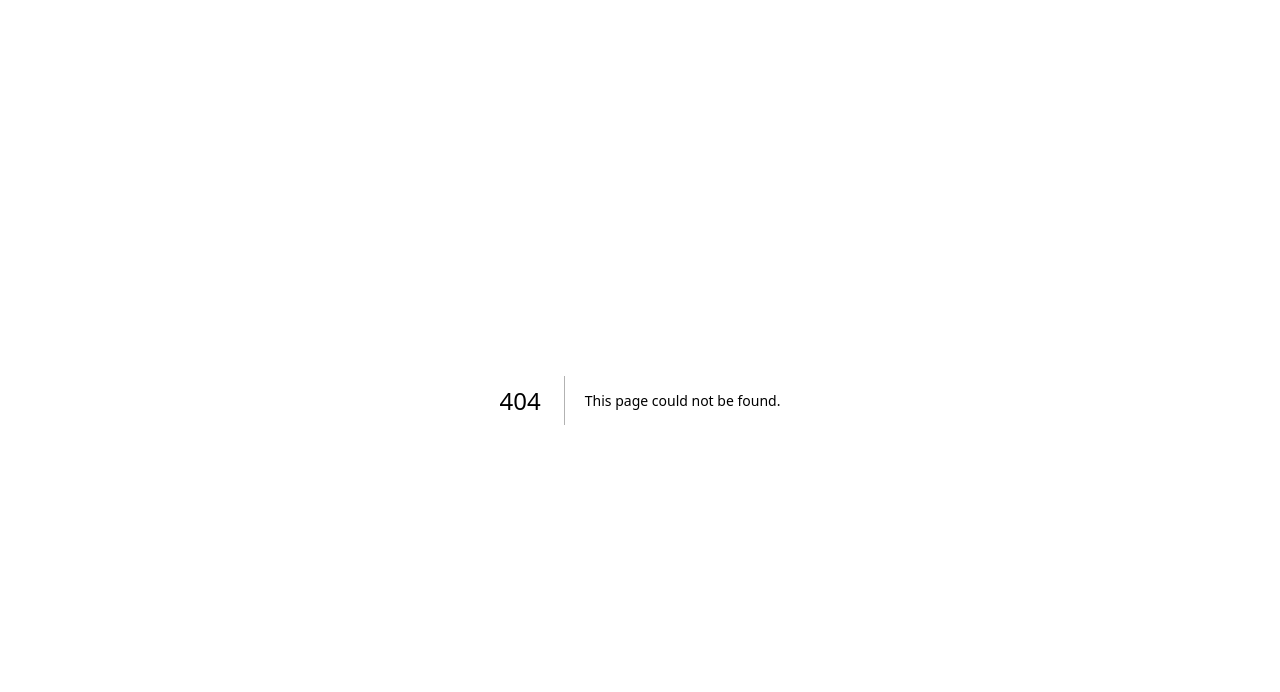
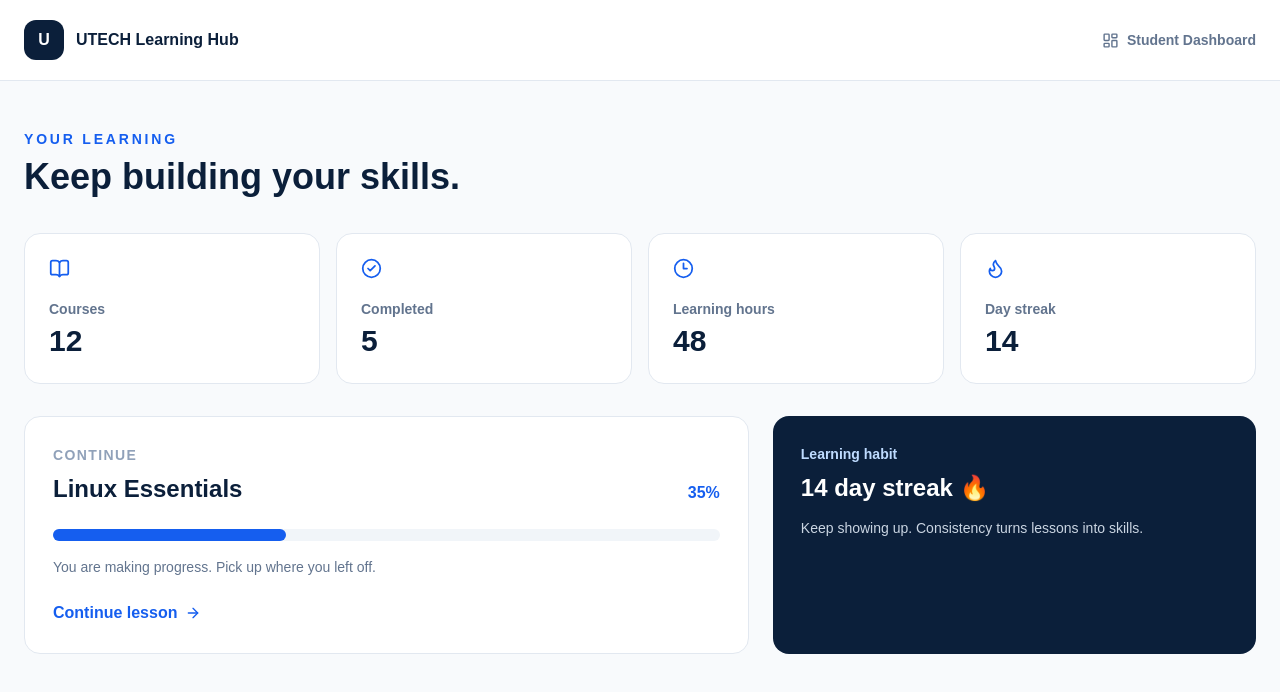
Before and after one commit to utechdev2/utech-learning-platform, a Next.js app: page /dashboard in a window 1280 px wide. Before the commit this address had no page. Shown: the top 692 px of the page. Built offline with nearby package versions, Linux system fonts and the light colour scheme.

Commit message:
feat: add course catalogue lesson player and dashboard

```diff
--- /dev/null
+++ b/app/dashboard/page.tsx
@@ -0,0 +1,15 @@
+import Link from "next/link";
+import { ArrowRight, BookOpen, CheckCircle2, Clock3, Flame, LayoutDashboard } from "lucide-react";
+
+const stats=[["Courses","12",BookOpen],["Completed","5",CheckCircle2],["Learning hours","48",Clock3],["Day streak","14",Flame]];
+
+export default function DashboardPage(){
+ return <main className="min-h-screen bg-[#f8fafc]">
+  <header className="border-b border-slate-200 bg-white"><div className="mx-auto flex max-w-7xl items-center justify-between px-6 py-5"><Link href="/" className="flex items-center gap-3"><span className="flex h-10 w-10 items-center justify-center rounded-xl bg-[#0b1f3a] font-black text-white">U</span><span className="font-black text-[#0b1f3a]">UTECH Learning Hub</span></Link><span className="hidden items-center gap-2 text-sm font-bold text-slate-500 md:flex"><LayoutDashboard size={17}/> Student Dashboard</span></div></header>
+  <section className="mx-auto max-w-7xl px-6 py-12"><p className="text-sm font-extrabold uppercase tracking-[0.2em] text-[#155eef]">Your learning</p><h1 className="mt-2 text-4xl font-black text-[#0b1f3a]">Keep building your skills.</h1>
+   <div className="mt-9 grid gap-4 sm:grid-cols-2 lg:grid-cols-4">{stats.map(([label,value,Icon])=><div key={String(label)} className="rounded-2xl border border-slate-200 bg-white p-6"><Icon className="text-[#155eef]" size={21}/><p className="mt-5 text-sm font-semibold text-slate-500">{label}</p><p className="mt-1 text-3xl font-black text-[#0b1f3a]">{value}</p></div>)}</div>
+   <div className="mt-8 grid gap-6 lg:grid-cols-[1.5fr_1fr]"><div className="rounded-2xl border border-slate-200 bg-white p-7"><div className="flex items-end justify-between"><div><p className="text-sm font-extrabold uppercase tracking-widest text-slate-400">Continue</p><h2 className="mt-2 text-2xl font-black text-[#0b1f3a]">Linux Essentials</h2></div><span className="font-black text-[#155eef]">35%</span></div><div className="mt-6 h-3 rounded-full bg-slate-100"><div className="h-full w-[35%] rounded-full bg-[#155eef]"/></div><p className="mt-4 text-sm text-slate-500">You are making progress. Pick up where you left off.</p><Link href="/learn/linux-essentials/lesson-1" className="mt-6 inline-flex items-center gap-2 font-bold text-[#155eef]">Continue lesson <ArrowRight size={16}/></Link></div>
+   <div className="rounded-2xl bg-[#0b1f3a] p-7 text-white"><p className="text-sm font-bold text-blue-200">Learning habit</p><h2 className="mt-2 text-2xl font-black">14 day streak 🔥</h2><p className="mt-3 text-sm leading-6 text-slate-300">Keep showing up. Consistency turns lessons into skills.</p></div></div>
+  </section>
+ </main>
+}
```
